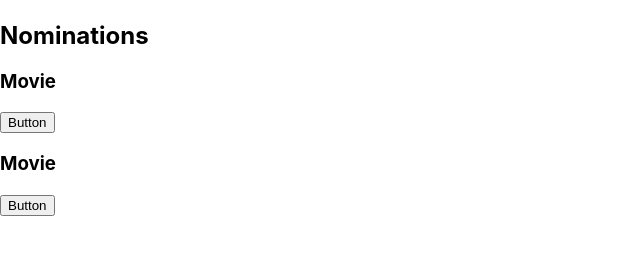
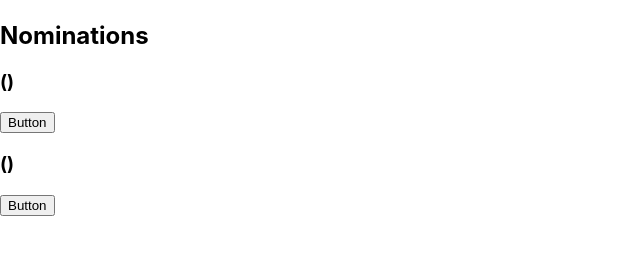
Before and after one commit to NicoleLatifi/mooovify, a React (Create React App) app: page / in a window 1280 px wide. Shown: the part 159-414 px from the top of the page, without its empty margins (0-640 px from the left). Built offline with nearby package versions, Linux system fonts and the light colour scheme.

Commit message:
Receive props, render title and year

```diff
--- a/src/Movie/Movie.tsx
+++ b/src/Movie/Movie.tsx
@@ -1,13 +1,25 @@
 import './Movie.css';
 import Button from '../Button/Button'
+import { Component } from 'react';
 
-function Movie(): JSX.Element {
-  return (
-    <div>
-      <h3>Movie</h3>
-      <Button />
-    </div>
-  );
+interface IProps {
+  title: string,
+  year: number,
+}
+
+class Movie extends Component<IProps> {
+  constructor(props: IProps){
+    super(props)
+  }
+
+  render() {
+    return (
+      <div>
+        <h3>{this.props.title} ({this.props.year})</h3>
+        <Button />
+      </div>
+    );
+  }
 }
 
 export default Movie;
```
